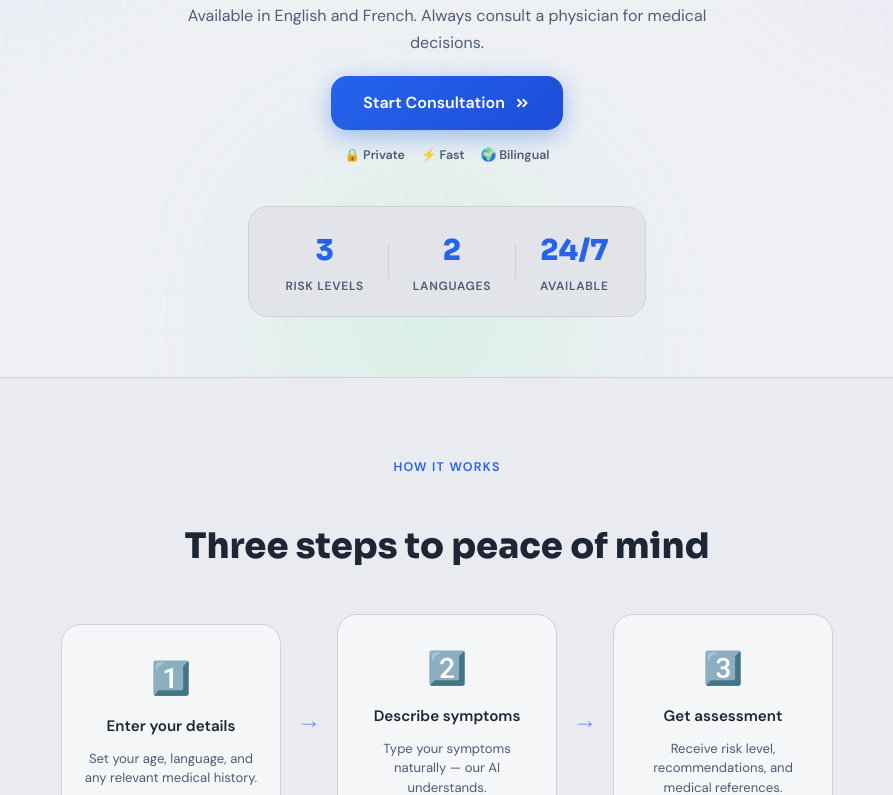
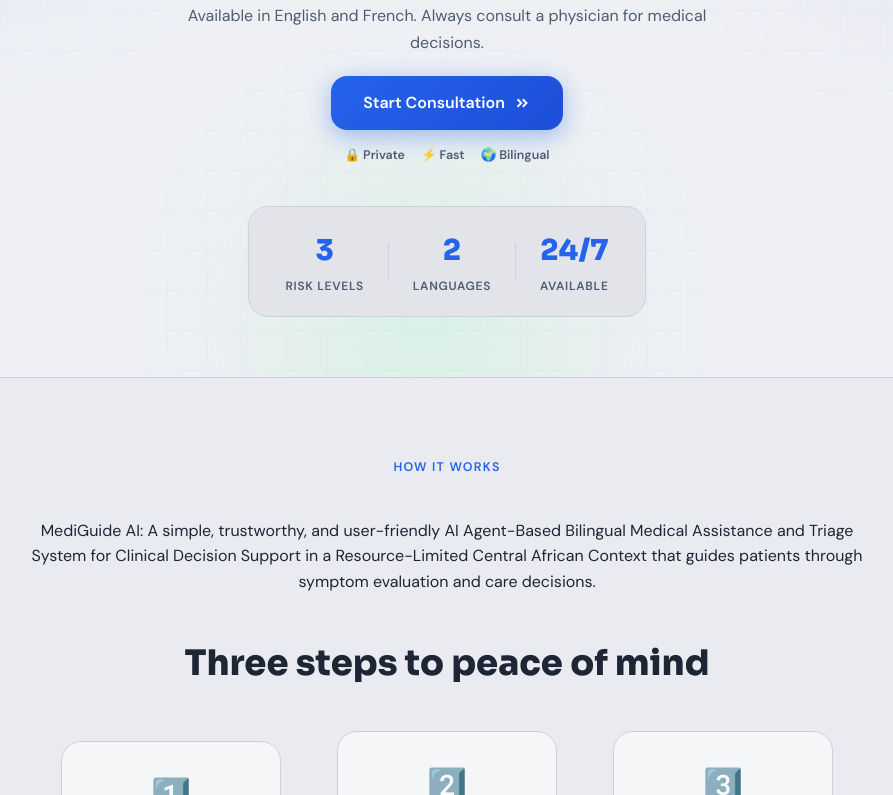
Before and after one commit to Essindi-Essindi/AI-Triage-System, an Angular app in the folder medical-triage-frontend/: page / in a window 1280 px wide. Shown: the part 463-1258 px from the top of the page, without its empty margins (193-1086 px from the left). Built offline with nearby package versions, Linux system fonts and the light colour scheme; no server answers.

Commit message:
final front

```diff
--- a/medical-triage-frontend/src/app/pages/home/home.html
+++ b/medical-triage-frontend/src/app/pages/home/home.html
@@ -62,6 +62,7 @@
   <section class="how-it-works" id="about">
     <div class="section-inner">
       <div class="section-tag">How it works</div>
+      <p>MediGuide AI: A simple, trustworthy, and user-friendly AI Agent-Based Bilingual Medical Assistance and Triage System for Clinical Decision Support in a Resource-Limited Central African Context that guides patients through symptom evaluation and care decisions.</p>
       <h2>Three steps to peace of mind</h2>
       <div class="steps">
         <div class="step">
```
